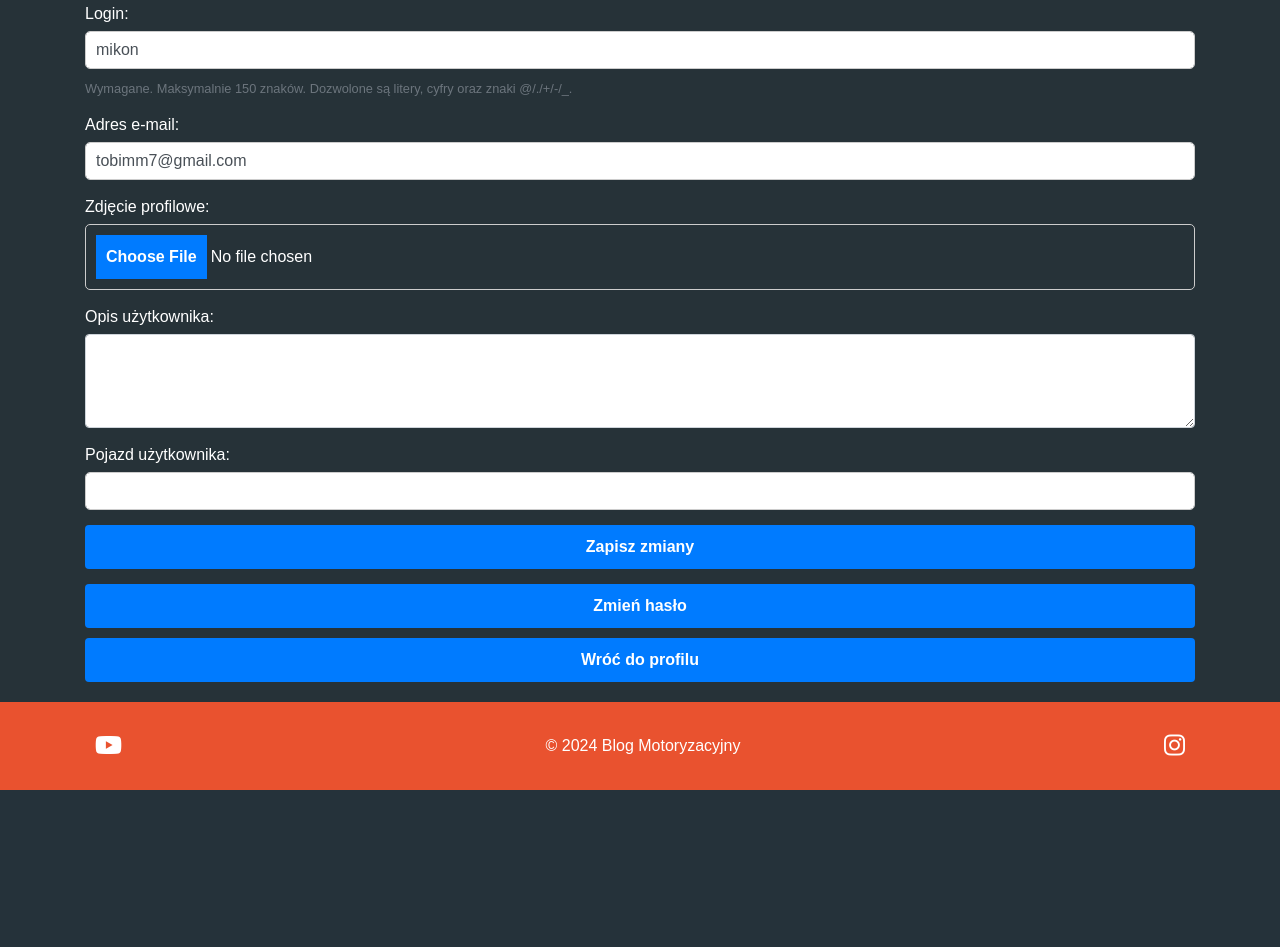
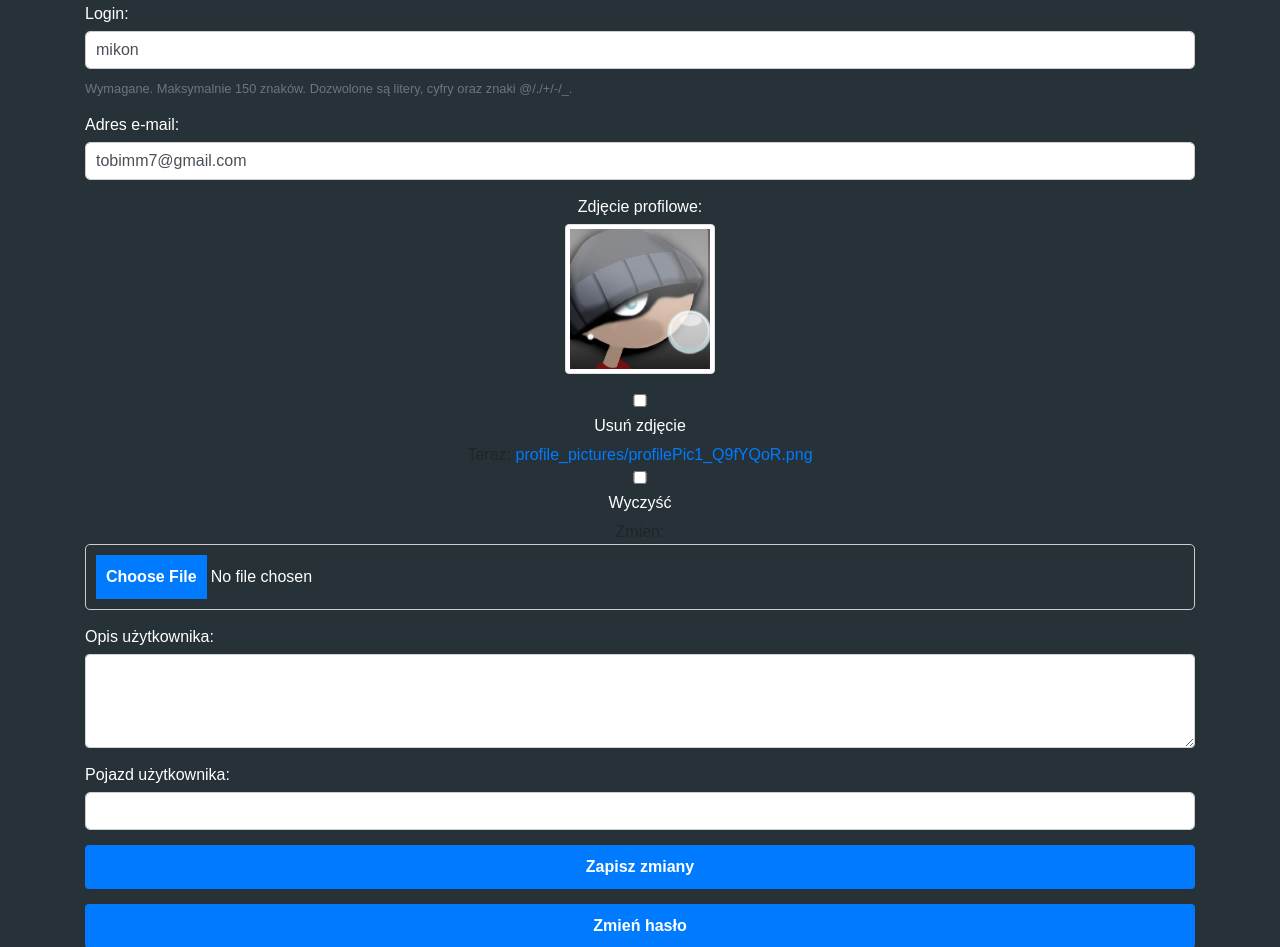
Before and after one commit to Mikon141/motoSpektakl, a Django app: page /edit_profile/ in a window 1280 px wide. Shown: the part 638-1585 px from the top of the page. Before the commit the page ends 1428 px from the top, so only its background shows below. Run offline with Django 4.2, Linux system fonts and the light colour scheme; a user stored in the database is signed in; data comes from the database, SQL or seed files in the repository; both versions use the stored data as it was after the commit; some libraries are stand-ins or nearby versions.

Commit message:
edycja zdjecia dziala

```diff
--- a/motoSpektakl/forms.py
+++ b/motoSpektakl/forms.py
@@ -25,18 +25,38 @@ class RegisterForm(UserCreationForm):
         self.fields['password2'].widget.attrs.update({'class': 'form-control'})
 
 
-# Formularz do edycji profilu
-class EditProfileForm(UserChangeForm):
-    profile_picture = forms.ImageField(required=False, label="Zdjęcie profilowe")
-    description = forms.CharField(widget=forms.Textarea(attrs={'rows': 3}), required=False, label="Opis użytkownika")
-    vehicle = forms.CharField(max_length=100, required=False, label="Pojazd użytkownika")
+from django import forms
+from django.contrib.auth.forms import UserChangeForm
+from django.forms import ClearableFileInput
+from .models import UserProfile
+
+class EditProfileForm(forms.ModelForm):
+    profile_picture = forms.ImageField(
+        required=False,
+        label="Zdjęcie profilowe",
+        widget=ClearableFileInput(attrs={
+            'class': 'form-control-file',
+            'clear_checkbox_label': 'Usuń zdjęcie',
+            'initial_text': 'Aktualne zdjęcie:',
+            'input_text': 'Zmień',
+        })
+    )
+    description = forms.CharField(
+        widget=forms.Textarea(attrs={'rows': 3, 'class': 'form-control'}),
+        required=False,
+        label="Opis użytkownika"
+    )
+    vehicle = forms.CharField(
+        max_length=100,
+        required=False,
+        widget=forms.TextInput(attrs={'class': 'form-control'}),
+        label="Pojazd użytkownika"
+    )
 
     class Meta:
-        model = User
-        fields = ['username', 'email', 'profile_picture', 'description', 'vehicle']
+        model = UserProfile
+        fields = ['profile_picture', 'description', 'vehicle']
         labels = {
-            'username': 'Login',
-            'email': 'Adres e-mail',
             'profile_picture': 'Zdjęcie profilowe',
             'description': 'Opis użytkownika',
             'vehicle': 'Pojazd użytkownika',
@@ -44,11 +64,19 @@ class EditProfileForm(UserChangeForm):
 
     def __init__(self, *args, **kwargs):
         super(EditProfileForm, self).__init__(*args, **kwargs)
-        self.fields['username'].widget.attrs.update({'class': 'form-control'})
-        self.fields['email'].widget.attrs.update({'class': 'form-control'})
         self.fields['profile_picture'].widget.attrs.update({'class': 'form-control-file'})
         self.fields['description'].widget.attrs.update({'class': 'form-control'})
         self.fields['vehicle'].widget.attrs.update({'class': 'form-control'})
+
+        from django import forms
+from django.contrib.auth.forms import UserChangeForm
+from django.contrib.auth.models import User
+
+class CustomUserChangeForm(UserChangeForm):
+    class Meta:
+        model = User
+        fields = ['username', 'email']  # Tylko te pola chcemy edytować
+        exclude = ['date_joined', 'last_login']  # Wyklucz niepotrzebne pola
 
 
 # Formularz do zmiany hasła
--- a/motoSpektakl/templates/edit_profile.html
+++ b/motoSpektakl/templates/edit_profile.html
@@ -42,33 +42,48 @@
     <div class="container mt-5">
         <h1 class="text-center text-white">Edytuj swój profil</h1>
 
-        <!-- Twój formularz -->
+        <!-- Formularz edycji profilu -->
         <form method="POST" enctype="multipart/form-data" class="form-horizontal">
             {% csrf_token %}
+
+            <!-- Formularz użytkownika -->
             <div class="form-group">
                 <label for="username" class="text-white">Login:</label>
-                {{ form.username|add_class:"form-control" }}
+                {{ user_form.username|add_class:"form-control" }}
                 <small class="form-text text-muted">Wymagane. Maksymalnie 150 znaków. Dozwolone są litery, cyfry oraz znaki @/./+/-/_.</small>
             </div>
 
             <div class="form-group">
                 <label for="email" class="text-white">Adres e-mail:</label>
-                {{ form.email|add_class:"form-control" }}
+                {{ user_form.email|add_class:"form-control" }}
             </div>
 
-            <div class="form-group">
+            <!-- Formularz profilu użytkownika -->
+            <div class="form-group text-center">
                 <label for="profile_picture" class="text-white">Zdjęcie profilowe:</label>
-                {{ form.profile_picture|add_class:"form-control-file" }}
+                {% if profile_form.profile_picture.value %}
+                    <div>
+                        <img src="{{ profile_form.profile_picture.value.url }}" alt="Profilowe zdjęcie" class="img-thumbnail mb-3" style="width: 150px; height: 150px;">
+                        <br>
+                        <!-- Dodanie przycisku do usuwania zdjęcia -->
+                        <label for="profile_picture-clear" class="text-white">
+                            <input type="checkbox" name="profile_picture-clear" id="profile_picture-clear"> Usuń zdjęcie
+                        </label>
+                    </div>
+                {% else %}
+                    <p class="text-white">Brak zdjęcia profilowego</p>
+                {% endif %}
+                {{ profile_form.profile_picture|add_class:"form-control-file" }}
             </div>
 
             <div class="form-group">
                 <label for="description" class="text-white">Opis użytkownika:</label>
-                {{ form.description|add_class:"form-control" }}
+                {{ profile_form.description|add_class:"form-control" }}
             </div>
 
             <div class="form-group">
                 <label for="vehicle" class="text-white">Pojazd użytkownika:</label>
-                {{ form.vehicle|add_class:"form-control" }}
+                {{ profile_form.vehicle|add_class:"form-control" }}
             </div>
 
             <div class="form-group text-center">
@@ -104,6 +119,6 @@
 
     <script src="https://code.jquery.com/jquery-3.3.1.slim.min.js"></script>
     <script src="https://cdnjs.cloudflare.com/ajax/libs/popper.js/1.14.7/umd/popper.min.js"></script>
-    <script src="https://stackpath.amazonaws.com/bootstrap/4.3.1/js/bootstrap.min.js"></script>
+    <script src="https://stackpath.bootstrapcdn.com/bootstrap/4.3.1/js/bootstrap.min.js"></script>
 </body>
 </html>
--- a/motoSpektakl/views.py
+++ b/motoSpektakl/views.py
@@ -23,7 +23,7 @@ from .forms import PostForm, CommentForm
 from django.shortcuts import render, redirect, get_object_or_404
 from django.contrib.auth.decorators import login_required
 from .models import Post, ForumComment, ForumThread, ForumVote
-from .forms import RegisterForm, EditProfileForm, EditPasswordForm
+from .forms import RegisterForm, EditProfileForm, EditPasswordForm, UserChangeForm, CustomUserChangeForm
 from .models import PostVote, ForumVote
 from .models import ForumThread
 from .forms import ThreadForm  # Nowy formularz, który stworzymy
@@ -148,21 +148,50 @@ def login_view(request):
 
     return render(request, 'account.html')
 
-# Edycja profilu
+# views.py
+from django.shortcuts import render, redirect
+from django.contrib.auth.decorators import login_required
+from django.contrib import messages
+from django.contrib.auth.models import User
+from .models import UserProfile
+from .forms import EditProfileForm
+from django.contrib.auth.forms import UserChangeForm
+
+# views.py
+
+from django.shortcuts import render, redirect, get_object_or_404
+from django.contrib.auth import login, authenticate, update_session_auth_hash
+from django.contrib.auth.models import User
+from django.contrib import messages
+from django.contrib.auth.decorators import login_required
+from .models import UserProfile
+from .forms import EditProfileForm, UserChangeForm
+
 @login_required
 def edit_profile(request):
+    user_instance = request.user
+    profile_instance, created = UserProfile.objects.get_or_create(user=user_instance)
+
     if request.method == 'POST':
-        form = EditProfileForm(request.POST, request.FILES, instance=request.user)
-        if form.is_valid():
-            form.save()
+        user_form = CustomUserChangeForm(request.POST, instance=user_instance)
+        profile_form = EditProfileForm(request.POST, request.FILES, instance=profile_instance)
+
+        if user_form.is_valid() and profile_form.is_valid():
+            # Usunięcie zdjęcia profilowego, jeśli pole 'clear' jest zaznaczone
+            if profile_form.cleaned_data.get('profile_picture') is None and request.POST.get('profile_picture-clear'):
+                profile_instance.profile_picture.delete()
+
+            user_form.save()
+            profile_form.save()
             messages.success(request, 'Twój profil został zaktualizowany.')
             return redirect('edit_profile')
         else:
             messages.error(request, 'Wystąpiły błędy w formularzu. Sprawdź swoje dane.')
     else:
-        form = EditProfileForm(instance=request.user)
+        user_form = CustomUserChangeForm(instance=user_instance)
+        profile_form = EditProfileForm(instance=profile_instance)
 
-    return render(request, 'edit_profile.html', {'form': form})
+    return render(request, 'edit_profile.html', {'user_form': user_form, 'profile_form': profile_form})
 
 # Zmiana hasła
 @login_required
```
Also changed, not shown: db.sqlite3, media/profile_pictures/profilePic1_Q9fYQoR.png (added), media/profile_pictures/profilePic2_xTY85Nk.png (added), motoSpektakl/migrations/0005_userprofile_description_userprofile_vehicle.py (added), motoSpektakl/migrations/0006_remove_userprofile_description_and_more.py (added).
